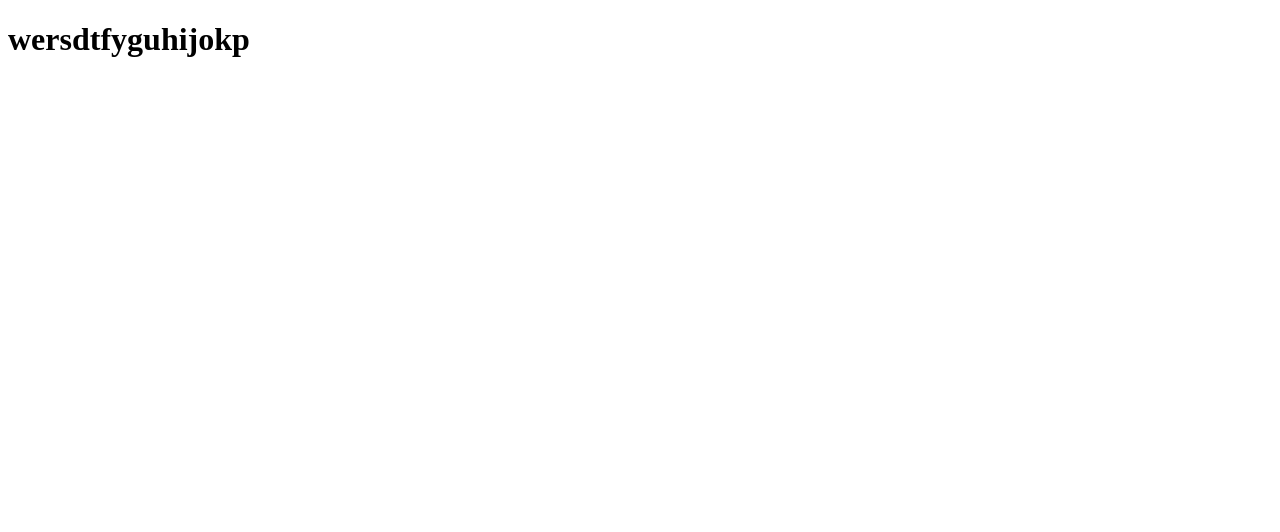
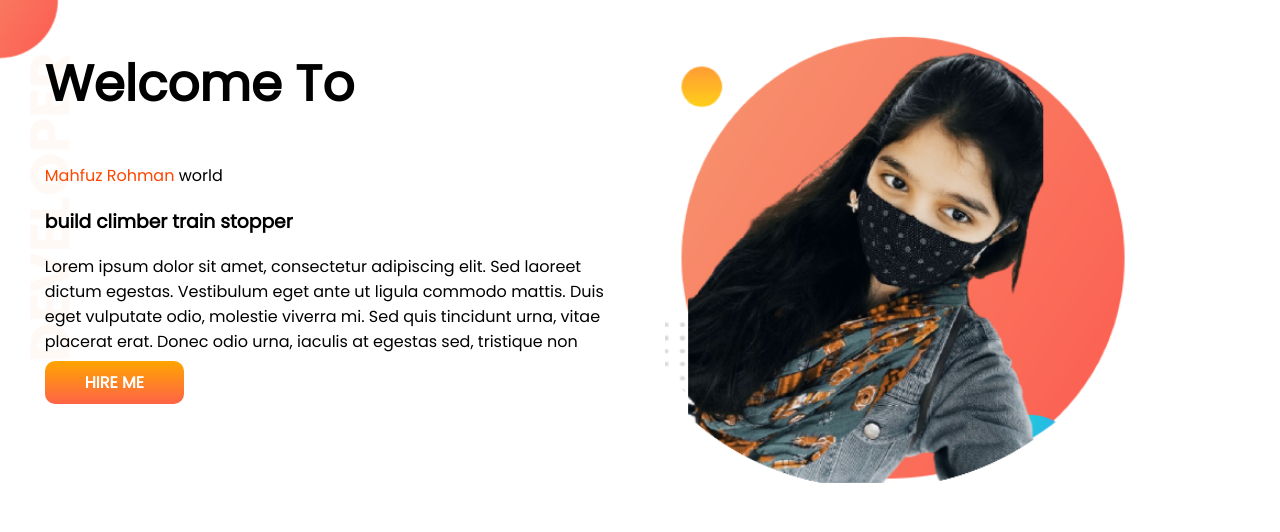
Before and after one commit to sajminbegum/Developer-portfolio, a plain HTML site: page index.html in a window 1280 px wide. Drawn offline with Linux system fonts and the light colour scheme.

Commit message:
top banner added

```diff
--- a/index.html
+++ b/index.html
@@ -1,13 +1,33 @@
 <!DOCTYPE html>
 <html lang="en">
+
 <head>
-    <meta charset="UTF-8">
-    <meta http-equiv="X-UA-Compatible" content="IE=edge">
-    <meta name="viewport" content="width=device-width, initial-scale=1.0">
-    <title>Sajmin portfolio</title>
-    <link rel="stylesheet" href="style.css">
+  <meta charset="UTF-8">
+  <meta http-equiv="X-UA-Compatible" content="IE=edge">
+  <meta name="viewport" content="width=device-width, initial-scale=1.0">
+  <title>Sajmin portfolio</title>
+  <link rel="preconnect" href="https://fonts.googleapis.com">
+  <link rel="preconnect" href="https://fonts.gstatic.com" crossorigin>
+  <link href="https://fonts.googleapis.com/css2?family=Poppins&display=swap" rel="stylesheet">
+  <link rel="stylesheet" href="style.css">
 </head>
+
 <body>
-  <h1>wersdtfyguhijokp</h1>
+  <section class="top_banner">
+    <div class="half-width">
+      <h1>Welcome To</h1>
+      </h1><span class="orange-color">Mahfuz Rohman</span> world</h1>
+      <h3>build climber train stopper</h3>
+      <p>Lorem ipsum dolor sit amet, consectetur adipiscing elit. Sed laoreet dictum egestas.
+        Vestibulum eget ante ut ligula commodo mattis. Duis eget vulputate odio,
+        molestie viverra mi. Sed quis tincidunt urna, vitae placerat erat. Donec odio urna,
+        iaculis at egestas sed, tristique non</p>
+      <a class="link_button" target="_blank" href="https://wwww.linked.com/company/programinghhero/">HIRE ME</a>
+    </div>
+    <div class="half-width">
+      <img src="images/banner.png" alt="">
+    </div>
+  </section>
 </body>
+
 </html>
--- a/style.css
+++ b/style.css
@@ -0,0 +1,35 @@
+body{
+    font-family: 'Poppins', sans-serif;
+    margin:0;
+}
+h1{
+    font-size:50px;
+}
+.orange-color{
+    color:orangered;
+}
+
+section{
+    display:flex;
+}
+.half-width{
+    width:50%;
+    padding-left: 2%;
+}
+.half-width img{
+    width:80%;
+}
+.link_button{
+    text-decoration:none;
+    background-image: linear-gradient(orange, tomato);
+    padding:10px 40px ;
+    border-radius:10px;
+    font-weight:700;
+    color:white;
+
+}
+.top_banner{
+    background-image:url(images/top-banner.png) ;
+    background-repeat: no-repeat;
+    padding: 5px 20px;
+}
```
